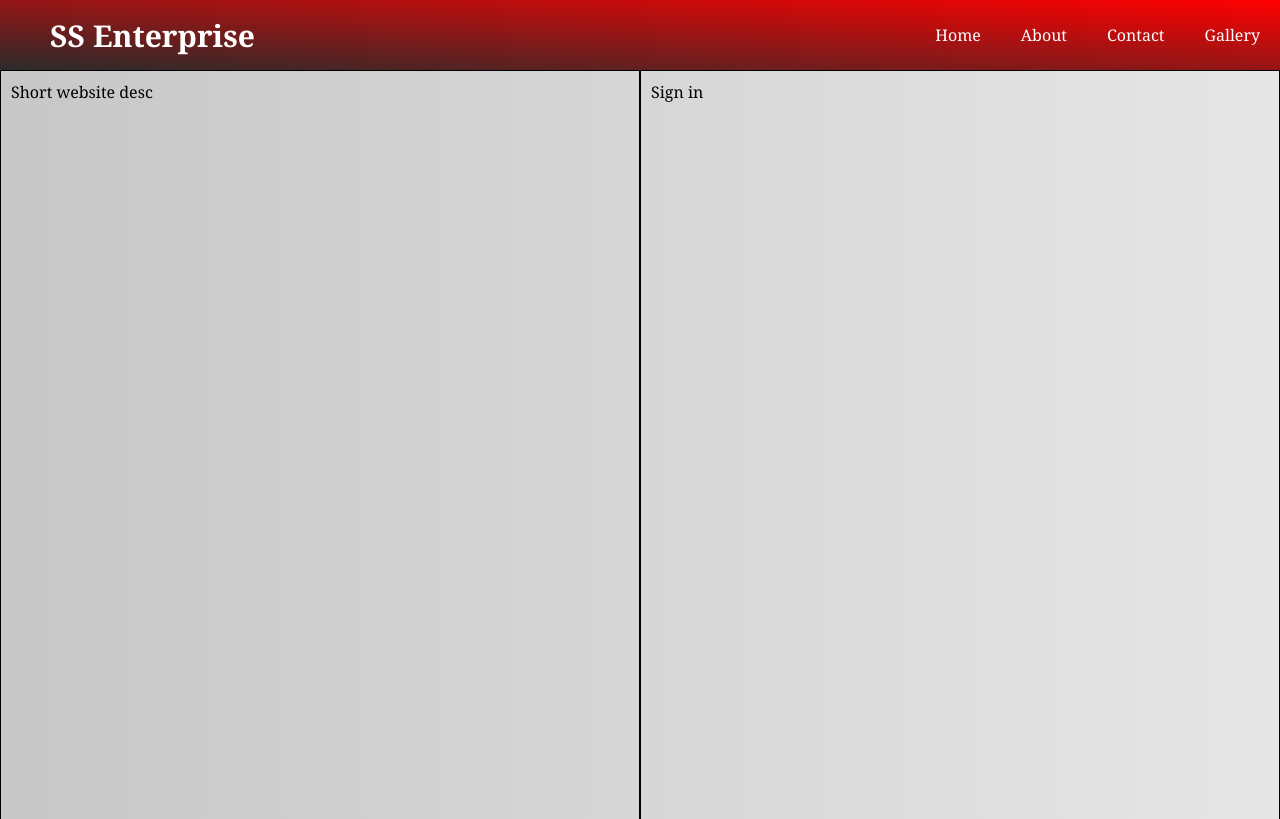
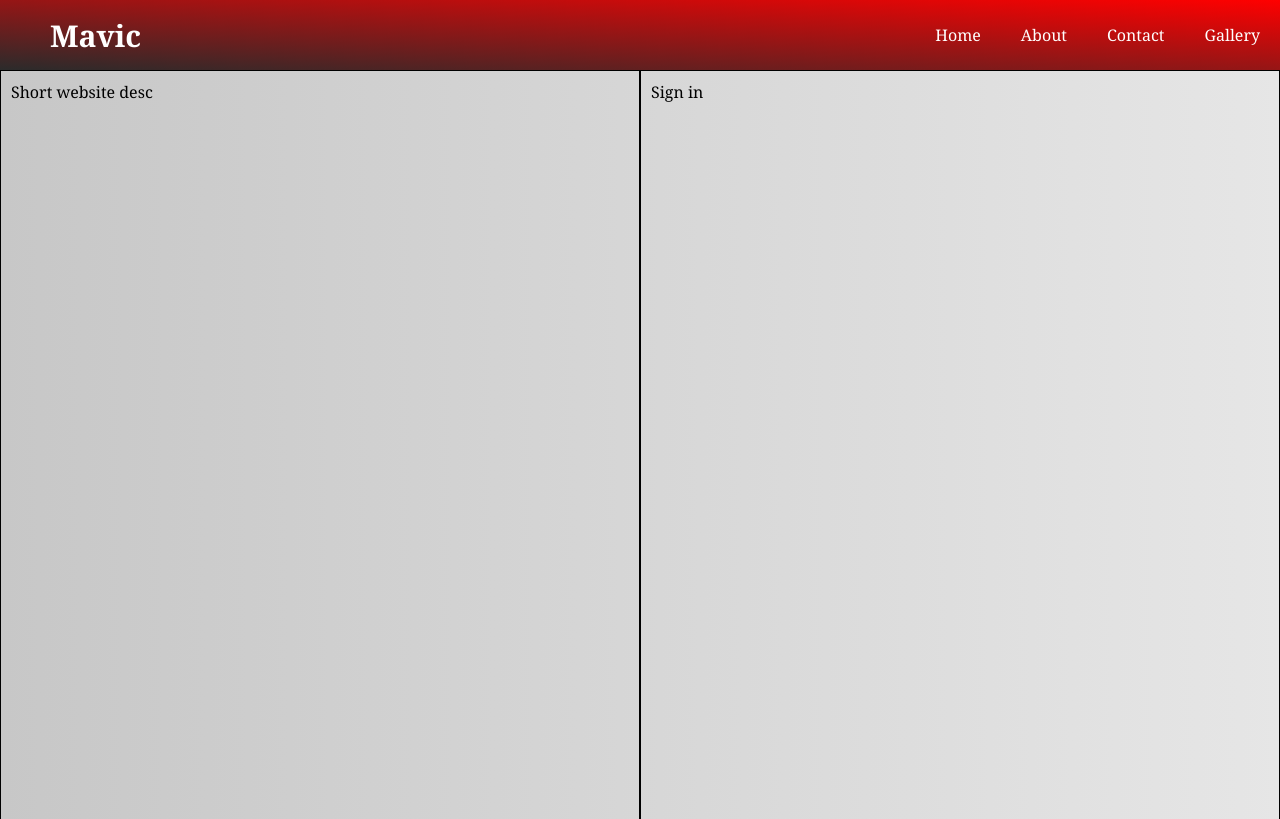
Before and after one commit to Ritik-Swami/my-first-site, a plain HTML site: page index.html in a window 1280 px wide. Shown: the top 819 px of the page. Drawn offline with nearby package versions, Linux system fonts and the light colour scheme.

Commit message:
Update index.html

```diff
--- a/index.html
+++ b/index.html
@@ -12,7 +12,7 @@
     <main-layout>
         <header>
             <nav>
-                <nav-logo>SS Enterprise</nav-logo>
+                <nav-logo>Mavic</nav-logo>
                 <nav-items id="nav-more-tools" class="nav-items">
                     <ul>
                         <li class="nav-links" onclick="document.location='#home'">Home</li>
```
